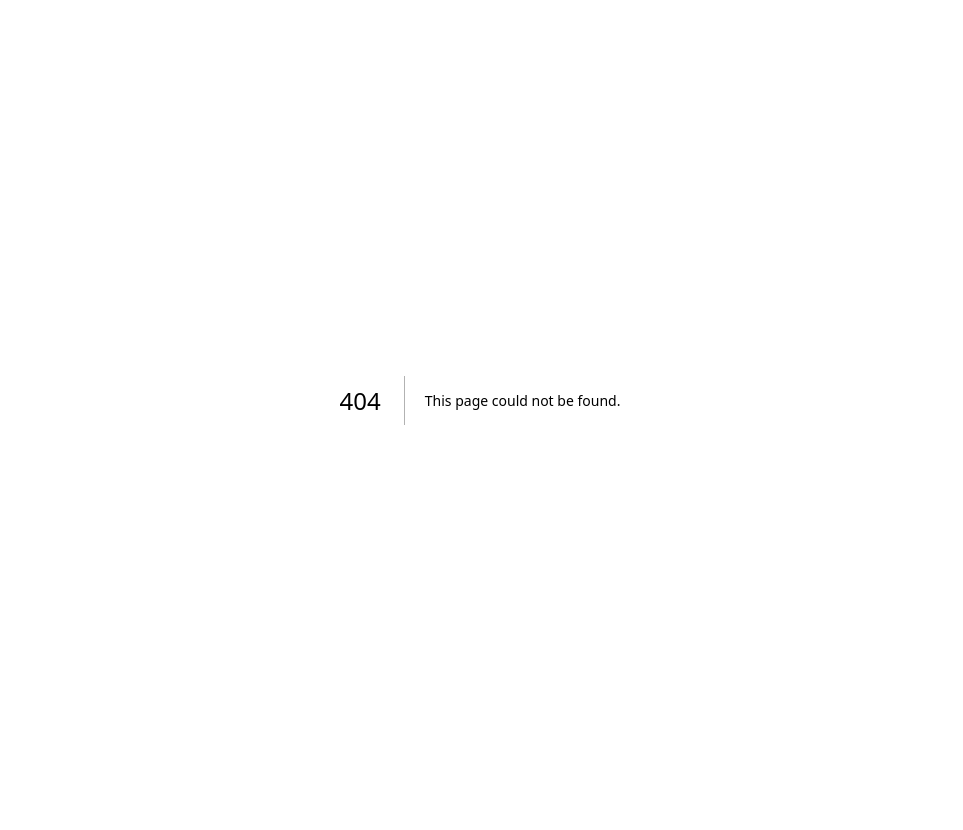
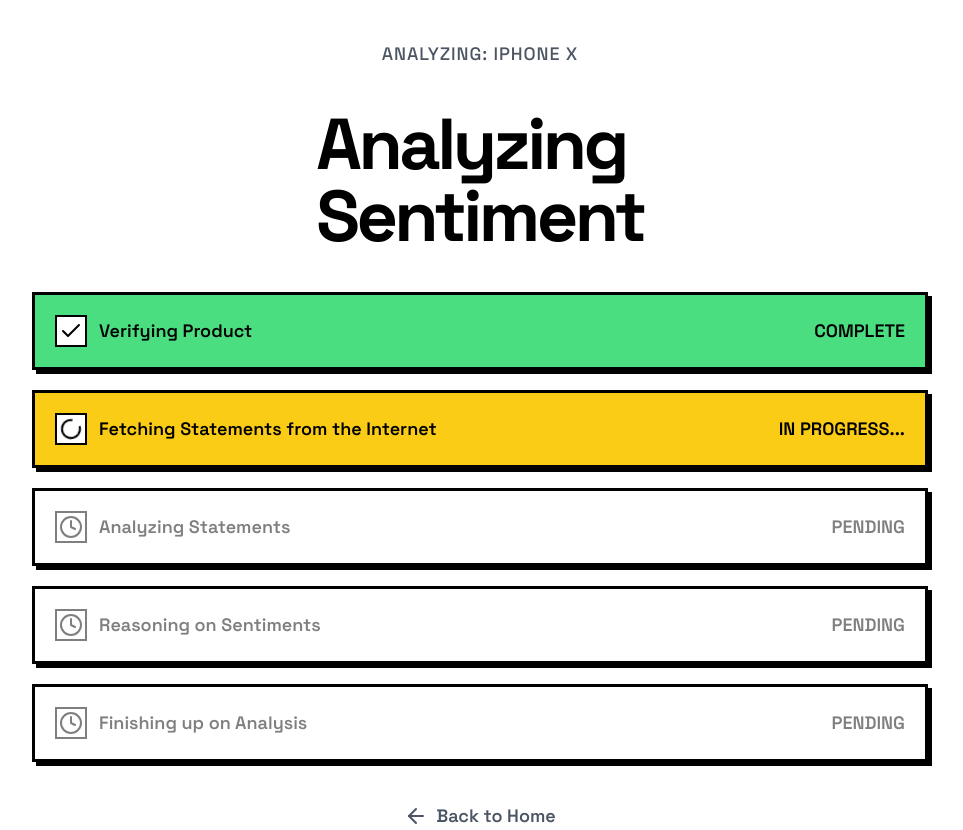
Before and after one commit to Arinji2/mum-hacks, a Next.js app in the folder frontend/: page /analysis in a window 1280 px wide. Before the commit this address had no page. Shown: the whole page, without its empty margins (160-1123 px from the left). Before the commit the page ends 800 px from the top, so only its background shows below. Built offline with nearby package versions, Linux system fonts and the light colour scheme.

Commit message:
frontend: Finish analysis page

```diff
--- /dev/null
+++ b/frontend/src/app/analysis/page.tsx
@@ -0,0 +1,97 @@
+import { cn } from "@/lib/utils";
+import { ArrowLeft, Check, Clock, Loader2 } from "lucide-react";
+import Link from "next/link";
+
+export default async function Analysis() {
+	return (
+		<div className="w-full h-screen flex flex-col items-center justify-start gap-10 py-10">
+			<p className="text-lg font-medium tracking-wider text-offwhite">
+				ANALYZING: IPHONE X
+			</p>
+			<h1 className="text-7xl font-bold tracking-tighter ">
+				Analyzing <br /> Sentiment
+			</h1>
+			<div className="w-[70%] h-fit flex flex-col items-center justify-center gap-5">
+				<Item status="complete" text="Verifying Product" color="#4ade80" />
+				<Item
+					status="in-progress"
+					text="Fetching Statements from the Internet"
+					color="#facc15"
+				/>
+
+				<Item status="queued" text="Analyzing Statements" color="#ec4899" />
+
+				<Item status="queued" text="Reasoning on Sentiments" color="#a855f7" />
+
+				<Item status="queued" text="Finishing up on Analysis" color="#fb923c" />
+			</div>
+
+			<Link
+				href="/"
+				className=" gap-2 flex flex-row items-center justify-center text-offwhite text-lg font-semibold"
+			>
+				<ArrowLeft className="text-offwhite text-lg font-semibold" />
+				Back to Home
+			</Link>
+		</div>
+	);
+}
+
+function Item({
+	status,
+	text,
+	color,
+}: {
+	status: "complete" | "in-progress" | "queued";
+	text: string;
+	color: string;
+}) {
+	return (
+		<div
+			className={cn(
+				"w-full border-[3px] border-black shadow-button flex p-5 items-center justify-between h-fit bg-[--color]",
+				{
+					"bg-white": status === "queued",
+				},
+			)}
+			style={{ "--color": color } as React.CSSProperties}
+		>
+			<div className="w-fit h-full flex flex-row items-center justify-center gap-3">
+				<div
+					className={cn(
+						"size-8 text-5xl text-black bg-white flex items-center justify-center border-[2px] border-black",
+						{
+							"opacity-50": status === "queued",
+						},
+					)}
+				>
+					{status === "complete" ? (
+						<Check />
+					) : status === "in-progress" ? (
+						<Loader2 className="animate-spin " />
+					) : (
+						<Clock />
+					)}
+				</div>
+				<p
+					className={cn("text-black font-semibold text-lg", {
+						"opacity-50": status === "queued",
+					})}
+				>
+					{text}
+				</p>
+			</div>
+			<p
+				className={cn("text-black font-semibold text-lg", {
+					"opacity-50": status === "queued",
+				})}
+			>
+				{status === "complete"
+					? "COMPLETE"
+					: status === "in-progress"
+						? "IN PROGRESS..."
+						: "PENDING"}
+			</p>
+		</div>
+	);
+}
```
